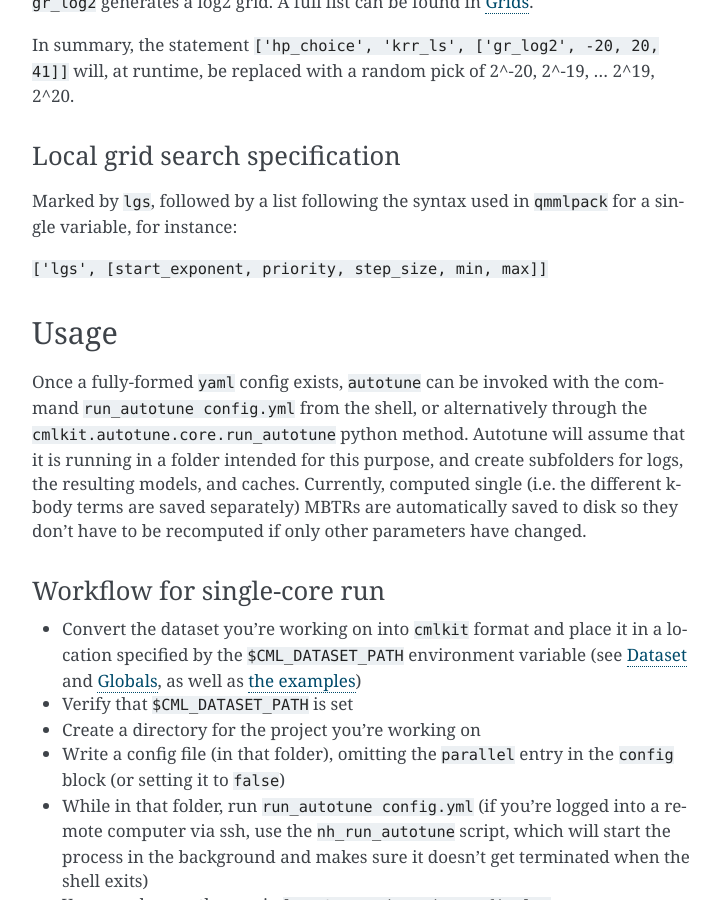
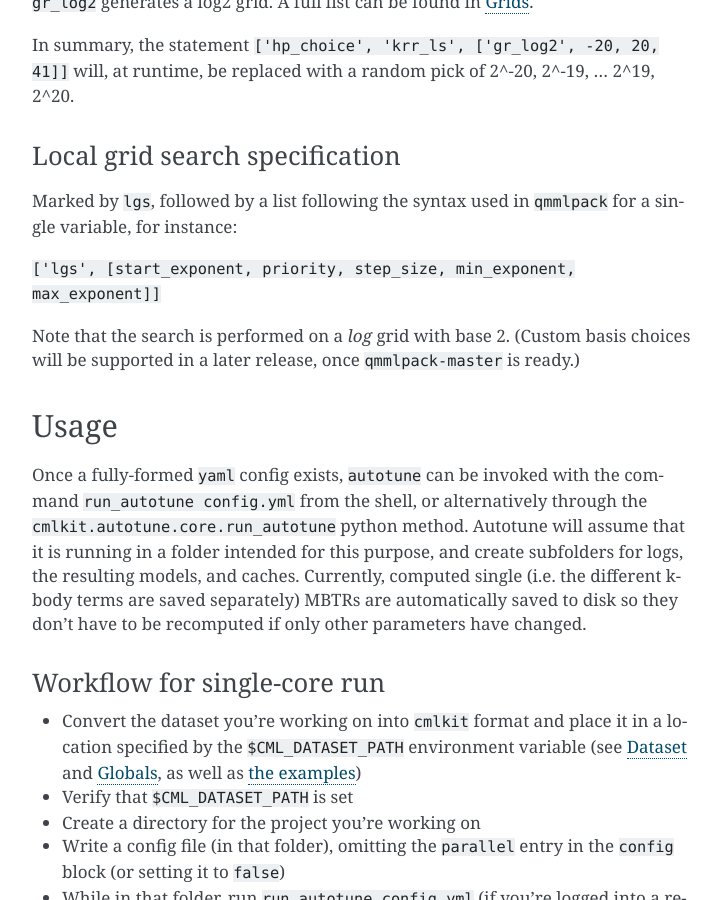
Before and after one commit to sirmarcel/cmlkit, a Sphinx documentation site: the page built from docs/autotune.rst, in a window 1280 px wide and 900 px high, scrolled down 4142 px. Shown: the whole window, without its empty margins (388-1109 px from the left). Built offline with Sphinx 7.4.7, drawn with Linux system fonts in a browser that asks for light colours.

Commit message:
Mention that it is a log grid

```diff
--- a/docs/autotune.rst
+++ b/docs/autotune.rst
@@ -152,7 +152,9 @@ Local grid search specification
 
 Marked by ``lgs``, followed by a list following the syntax used in ``qmmlpack`` for a single variable, for instance:
 
-``['lgs', [start_exponent, priority, step_size, min, max]]``
+``['lgs', [start_exponent, priority, step_size, min_exponent, max_exponent]]``
+
+Note that the search is performed on a *log* grid with base 2. (Custom basis choices will be supported in a later release, once ``qmmlpack-master`` is ready.)
 
 Usage
 =====
```
